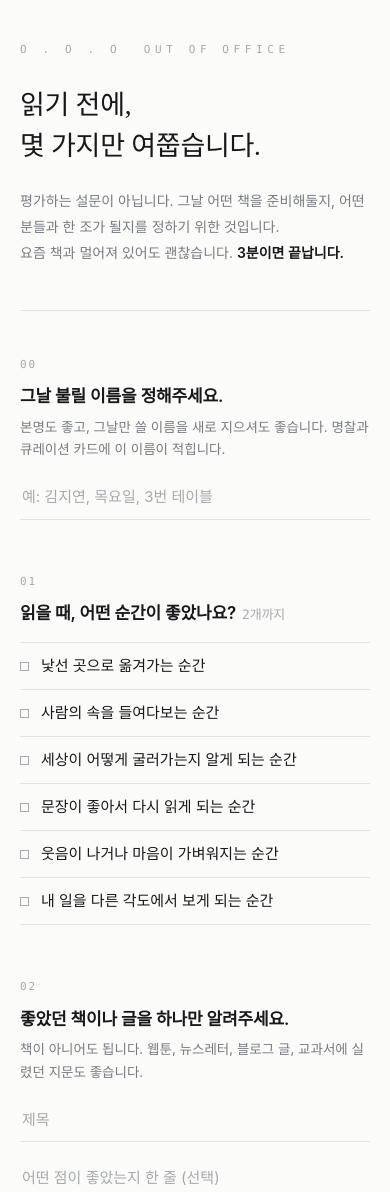
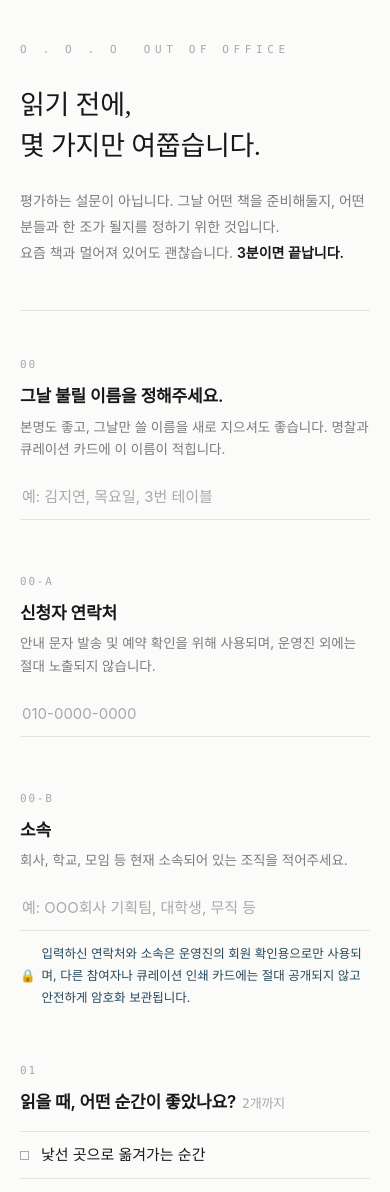
Before and after one commit to Vera-kim-91/book, a Next.js app: page /1 in a window 390 px wide. Shown: the top 1192 px of the page. Built offline with nearby package versions, Linux system fonts and the light colour scheme; no server answers; a web font is replaced by a local one.

Commit message:
feat: add applicant phone and affiliation registration fields with privacy protection

```diff
--- a/app/[session]/SurveyForm.tsx
+++ b/app/[session]/SurveyForm.tsx
@@ -12,6 +12,8 @@ interface SurveyFormProps {
 export default function SurveyForm({ session }: SurveyFormProps) {
   const router = useRouter();
   const [name, setName] = useState('');
+  const [phone, setPhone] = useState('');
+  const [affiliation, setAffiliation] = useState('');
   const [answers, setAnswers] = useState<Answers>({});
   const [isSubmitting, setIsSubmitting] = useState(false);
   const [isSubmitted, setIsSubmitted] = useState(false);
@@ -63,10 +65,12 @@ export default function SurveyForm({ session }: SurveyFormProps) {
     });
   };
 
-  // 5. Calculate completed required questions (total 10 items)
+  // 5. Calculate completed required questions (total 12 items)
   const getCompletedCount = () => {
     let count = 0;
     if (name.trim() !== '') count++;
+    if (phone.trim() !== '') count++;
+    if (affiliation.trim() !== '') count++;
     if ((answers.q1?.length ?? 0) > 0) count++;
     if (answers.q2?.title?.trim()) count++;
     if (answers.q3 !== undefined) count++;
@@ -87,8 +91,8 @@ export default function SurveyForm({ session }: SurveyFormProps) {
   };
 
   const completedCount = getCompletedCount();
-  const progressPercent = Math.round((completedCount / 10) * 100);
-  const isComplete = completedCount === 10;
+  const progressPercent = Math.round((completedCount / 12) * 100);
+  const isComplete = completedCount === 12;
 
   // 6. Handle submit
   const handleSubmit = async () => {
@@ -99,7 +103,7 @@ export default function SurveyForm({ session }: SurveyFormProps) {
     setIsSubmitting(true);
     setErrorMsg('');
     try {
-      const res = await submitSurvey(session, name, answers);
+      const res = await submitSurvey(session, name, phone, affiliation, answers);
       if (res.success) {
         setIsSubmitted(true);
         window.scrollTo({ top: 0, behavior: 'instant' });
@@ -166,6 +170,44 @@ export default function SurveyForm({ session }: SurveyFormProps) {
             value={name}
             onChange={(e) => setName(e.target.value)}
           />
+        </section>
+
+        {/* 00-A. Phone Field (Required) */}
+        <section className="q">
+          <span className="qnum">00-A</span>
+          <div className="qtext">신청자 연락처</div>
+          <div className="qhint">
+            안내 문자 발송 및 예약 확인을 위해 사용되며, 운영진 외에는 절대 노출되지 않습니다.
+          </div>
+          <input
+            type="text"
+            id="phone"
+            placeholder="010-0000-0000"
+            autoComplete="off"
+            value={phone}
+            onChange={(e) => setPhone(e.target.value)}
+          />
+        </section>
+
+        {/* 00-B. Affiliation Field (Required) */}
+        <section className="q">
+          <span className="qnum">00-B</span>
+          <div className="qtext">소속</div>
+          <div className="qhint">
+            회사, 학교, 모임 등 현재 소속되어 있는 조직을 적어주세요.
+          </div>
+          <input
+            type="text"
+            id="affiliation"
+            placeholder="예: OOO회사 기획팀, 대학생, 무직 등"
+            autoComplete="off"
+            value={affiliation}
+            onChange={(e) => setAffiliation(e.target.value)}
+          />
+          <div style={{ marginTop: '12px', fontSize: '12.5px', color: 'var(--mark)', display: 'flex', alignItems: 'center', gap: '6px' }}>
+            <span>🔒</span>
+            <span>입력하신 연락처와 소속은 운영진의 회원 확인용으로만 사용되며, 다른 참여자나 큐레이션 인쇄 카드에는 절대 공개되지 않고 안전하게 암호화 보관됩니다.</span>
+          </div>
         </section>
 
         {/* Dynamic Questions (01 - 10) */}
--- a/app/[session]/actions.ts
+++ b/app/[session]/actions.ts
@@ -6,6 +6,8 @@ import { Answers } from '@/lib/questions';
 export async function submitSurvey(
   session: string,
   displayName: string,
+  phone: string,
+  affiliation: string,
   answers: Answers
 ) {
   if (!session) {
@@ -13,6 +15,12 @@ export async function submitSurvey(
   }
   if (!displayName || !displayName.trim()) {
     return { success: false, error: '이름을 정해주세요.' };
+  }
+  if (!phone || !phone.trim()) {
+    return { success: false, error: '연락처를 입력해주세요.' };
+  }
+  if (!affiliation || !affiliation.trim()) {
+    return { success: false, error: '소속을 입력해주세요.' };
   }
 
   const url = process.env.NEXT_PUBLIC_SUPABASE_URL;
@@ -31,6 +39,8 @@ export async function submitSurvey(
       {
         session,
         display_name: displayName.trim(),
+        phone: phone.trim(),
+        affiliation: affiliation.trim(),
         answers,
       },
     ]);
--- a/lib/questions.ts
+++ b/lib/questions.ts
@@ -140,6 +140,8 @@ export interface CurationResponse {
   id: string;
   session: string;
   display_name: string;
+  phone?: string;
+  affiliation?: string;
   answers: Answers;
   group_no: number | null;
   created_at: string;
```
Also changed, not shown: app/admin/[session]/AdminDashboard.tsx (+13 -5 lines).
